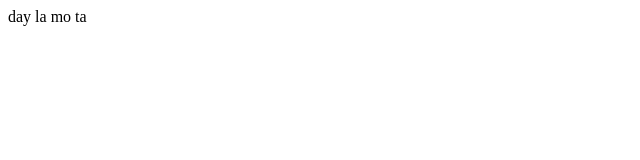
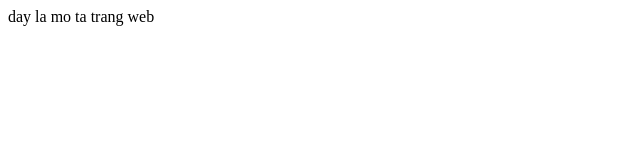
Before and after one commit to thnhdtdev/LearnGit, a plain HTML site: page index.html in a window 1280 px wide. Shown: the full height of the page, 0-640 px from the left. Drawn offline with Linux system fonts and the light colour scheme.

Commit message:
update html.html

```diff
--- a/index.html
+++ b/index.html
@@ -8,7 +8,7 @@
 </head>
 
 <body>
-    day la mo ta
+    day la mo ta trang web
 </body>
 
 </html>
```
